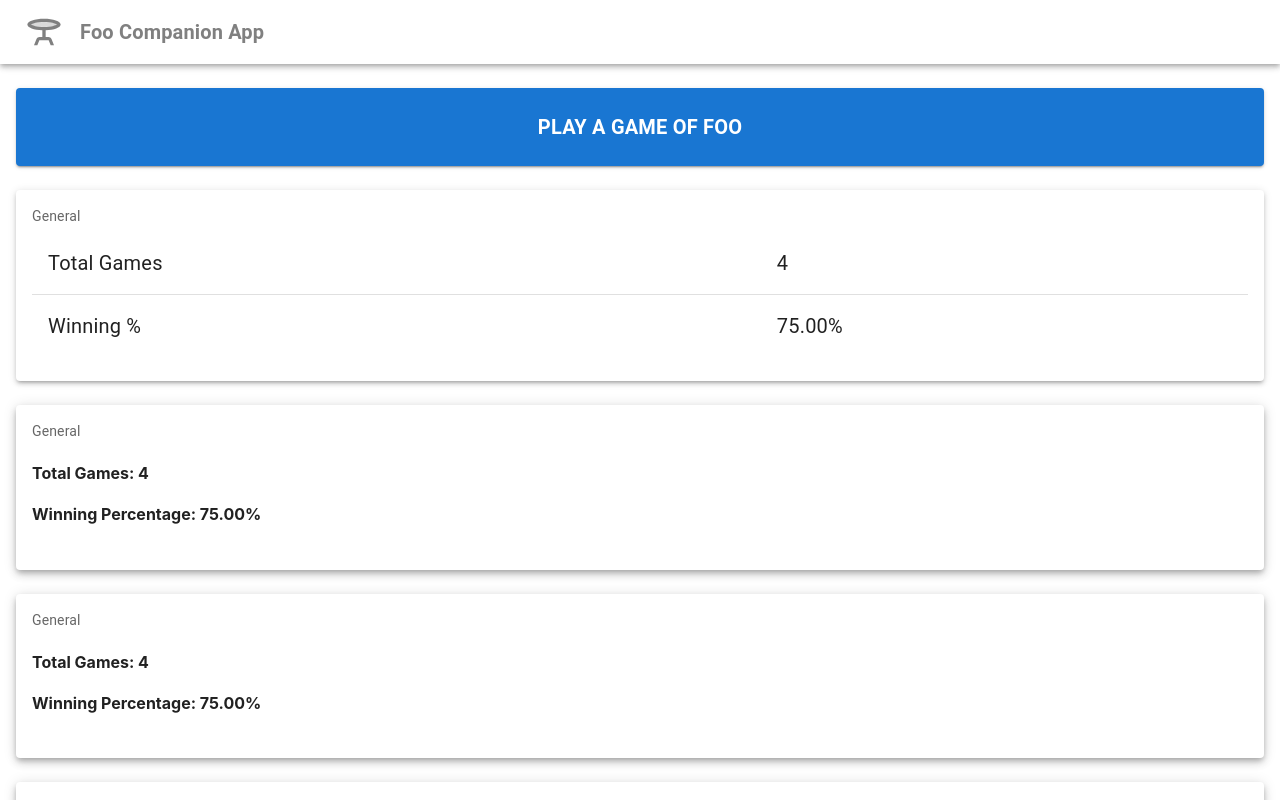
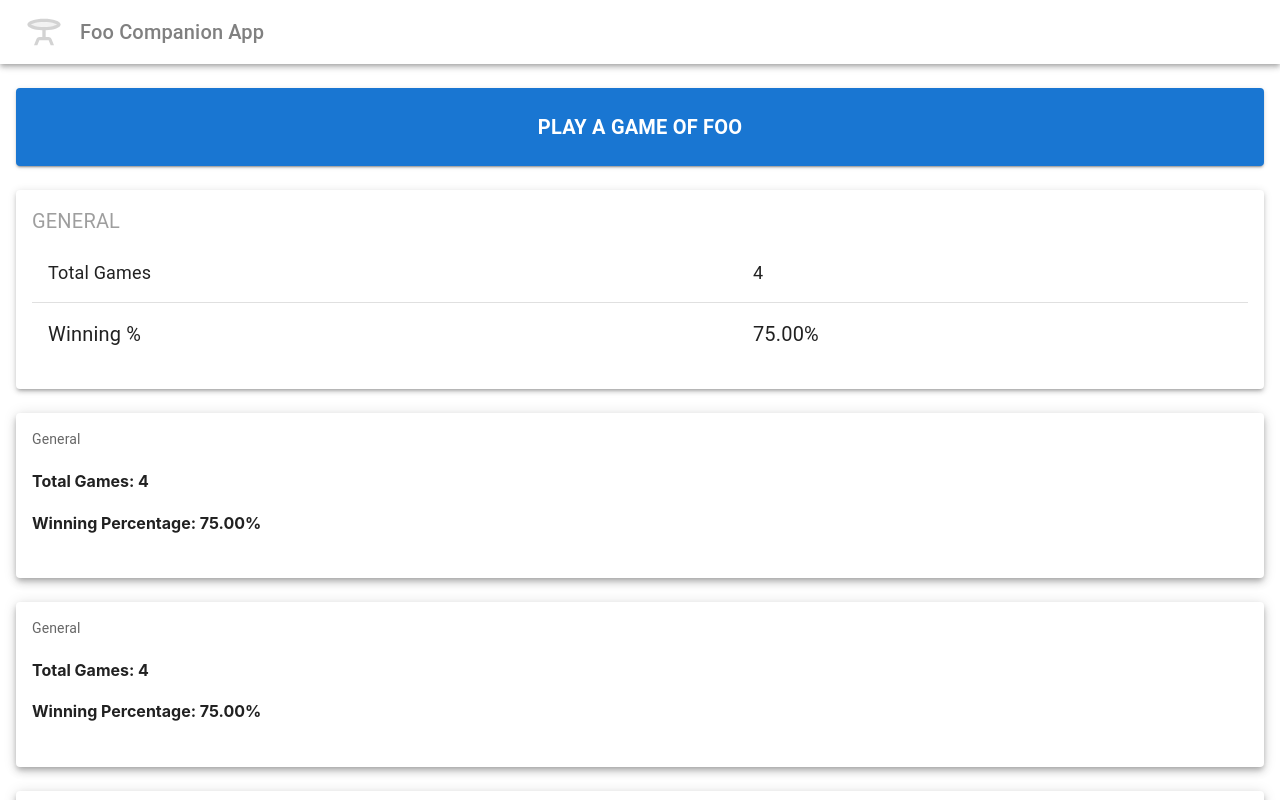
Before and after one commit to tsteelematc/foo-23f, a React (Create React App) app: page /#/ in a window 1280 px wide. Shown: the top 800 px of the page. Built offline with nearby package versions, Linux system fonts and the light colour scheme.

Commit message:
More font/color playing...

```diff
--- a/src/App.tsx
+++ b/src/App.tsx
@@ -67,11 +67,9 @@ const App = () => {
           color="transparent"
         >
           <Toolbar>
-            <TableBarTwoTone sx={{mr: 2, fontSize: '2.5em', color: "gray" }} />
+            <TableBarTwoTone sx={{mr: 2, fontSize: '2.5em', color: "lightgray" }} />
             <Typography variant="h6" sx={{ color: "gray", flexGrow: 1, textAlign: "left" }}>
-              <b>
                 Foo Companion App
-              </b>
             </Typography>
           </Toolbar>
         </AppBar>
--- a/src/Home.tsx
+++ b/src/Home.tsx
@@ -40,19 +40,19 @@ export const Home: FC<HomeProps> = ({winningPercentageDisplay}) => {
         </Box>
         <Paper elevation={3} sx={{mb: 3}}>
             <CardContent>
-                <Typography sx={{ fontSize: 14 }} color="text.secondary" gutterBottom>
-                    General
+                <Typography sx={{ fontSize: 20 }} color="text.disabled" gutterBottom>
+                    GENERAL
                 </Typography>
                 <Table>
                     <TableBody>
                         <TableRow>
                             <TableCell>
-                                <Typography sx={{ fontSize: 20}}>
+                                <Typography sx={{ fontSize: 18}}>
                                     Total Games
                                 </Typography>
                             </TableCell>
                             <TableCell>
-                                <Typography sx={{ fontSize: 20}}>
+                                <Typography sx={{ fontSize: 18}}>
                                     {winningPercentageDisplay.totalGames}
                                 </Typography>
                             </TableCell>
```
